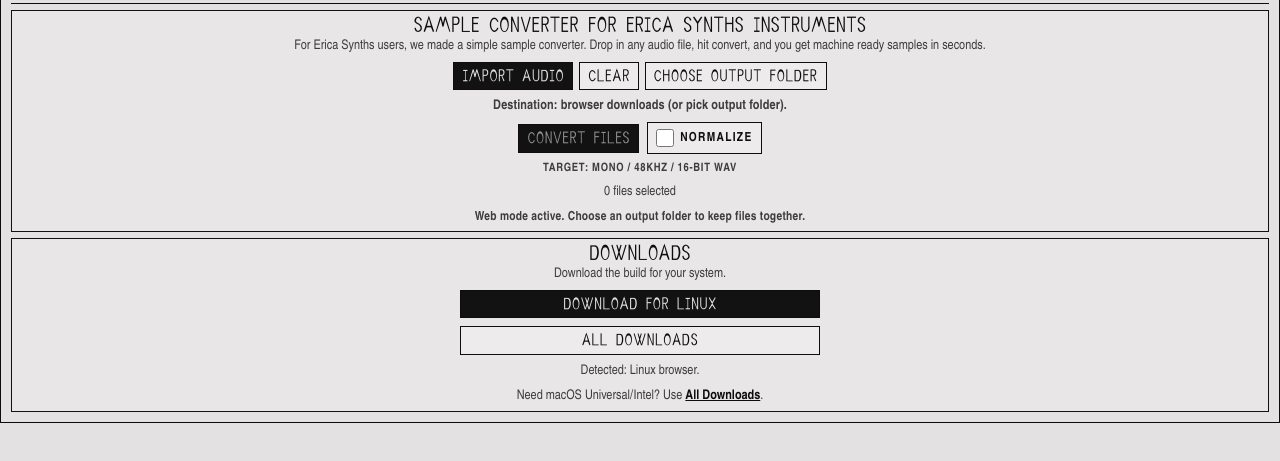
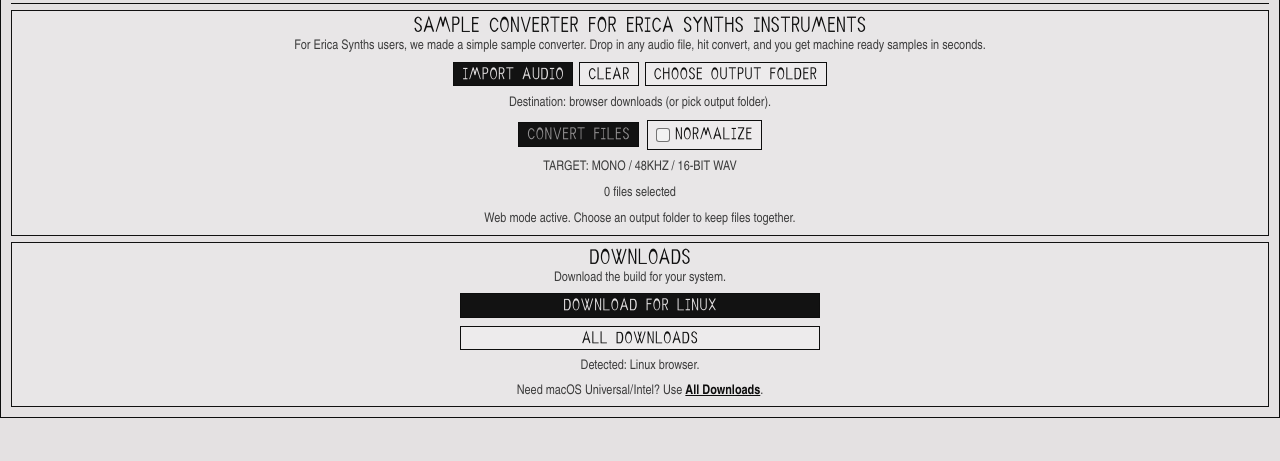
Before and after one commit to leonsomov/Geeky_Punks_file_converter_to_Erica_Synths, a website: page web/index.html in a window 1280 px wide. Shown: the part 125-586 px from the top of the page. Drawn offline with Linux system fonts and the light colour scheme.

Commit message:
Unify helper text typography with description line

```diff
--- a/resources/styles.css
+++ b/resources/styles.css
@@ -15,6 +15,7 @@
   --track-dark: rgba(255, 255, 255, 0.1);
   --button: #121212;
   --button-hover: #2b2b2b;
+  --body-font: "Arial Narrow", "Avenir Next Condensed", "Helvetica Neue", sans-serif;
 }
 
 * {
@@ -41,7 +42,7 @@
 }
 
 body {
-  font-family: "Arial Narrow", "Avenir Next Condensed", "Helvetica Neue", sans-serif;
+  font-family: var(--body-font);
   background: var(--page);
   color: var(--ink);
   padding: 0;
@@ -135,11 +136,12 @@
 .hint {
   margin: 8px 0 7px;
   font-size: 0.83rem;
-  letter-spacing: 0.01em;
+  letter-spacing: 0;
   text-transform: none;
   color: var(--muted);
-  font-weight: 600;
-  line-height: 1.3;
+  font-family: var(--body-font);
+  font-weight: 400;
+  line-height: 1.38;
 }
 
 .control-row,
@@ -161,7 +163,7 @@
   border-radius: 0;
   background: var(--button);
   color: var(--page);
-  padding: 7px 8px;
+  padding: 5px 8px;
   font-size: 0.72rem;
   font-family: "Climate Ice", "Arial Narrow", sans-serif;
   font-weight: 700;
@@ -173,6 +175,7 @@
 
 .btn:hover:not(:disabled) {
   background: var(--button-hover);
+  color: var(--page);
 }
 
 .btn:disabled {
@@ -194,32 +197,60 @@
 .toggle-wrap {
   display: inline-flex;
   align-items: center;
-  gap: 6px;
+  gap: 5px;
   border: 1px solid var(--ink);
   border-radius: 0;
   background: var(--track);
   color: var(--ink);
-  padding: 6px 8px;
-  font-size: 0.78rem;
+  padding: 7px 8px;
+  font-size: 0.72rem;
+  font-family: "Climate Ice", "Arial Narrow", sans-serif;
   text-transform: uppercase;
-  letter-spacing: 0.1em;
+  letter-spacing: 0.09em;
   font-weight: 700;
+  line-height: 1.1;
 }
 
 .toggle-wrap input[type="checkbox"] {
-  width: 18px;
-  height: 18px;
+  -webkit-appearance: none;
+  appearance: none;
+  width: 14px;
+  height: 14px;
   margin: 0;
-  accent-color: var(--ink);
+  border: 1px solid rgba(13, 13, 13, 0.55);
+  border-radius: 3px;
+  background: #f2f2f2;
+  display: inline-grid;
+  place-items: center;
+}
+
+.toggle-wrap input[type="checkbox"]::before {
+  content: "";
+  width: 8px;
+  height: 8px;
+  background: var(--ink);
+  transform: scale(0);
+  transition: transform 0.12s ease;
+}
+
+.toggle-wrap input[type="checkbox"]:checked::before {
+  transform: scale(1);
+}
+
+.toggle-wrap:hover {
+  background: var(--button-hover);
+  color: var(--page);
 }
 
 .format-chip {
   margin: 8px 0 0;
-  font-size: 0.72rem;
-  letter-spacing: 0.06em;
+  font-size: 0.83rem;
+  letter-spacing: 0;
   text-transform: none;
   color: var(--muted);
-  font-weight: 700;
+  font-family: var(--body-font);
+  font-weight: 400;
+  line-height: 1.38;
 }
 
 .panel-main #fileCount {
@@ -257,12 +288,13 @@
 
 .status-text {
   margin: 8px 0 0;
-  font-size: 0.78rem;
-  line-height: 1.25;
-  letter-spacing: 0.02em;
+  font-size: 0.83rem;
+  line-height: 1.38;
+  letter-spacing: 0;
   text-transform: none;
   color: var(--muted);
-  font-weight: 700;
+  font-family: var(--body-font);
+  font-weight: 400;
 }
 
 .status-text.status-success {
```
